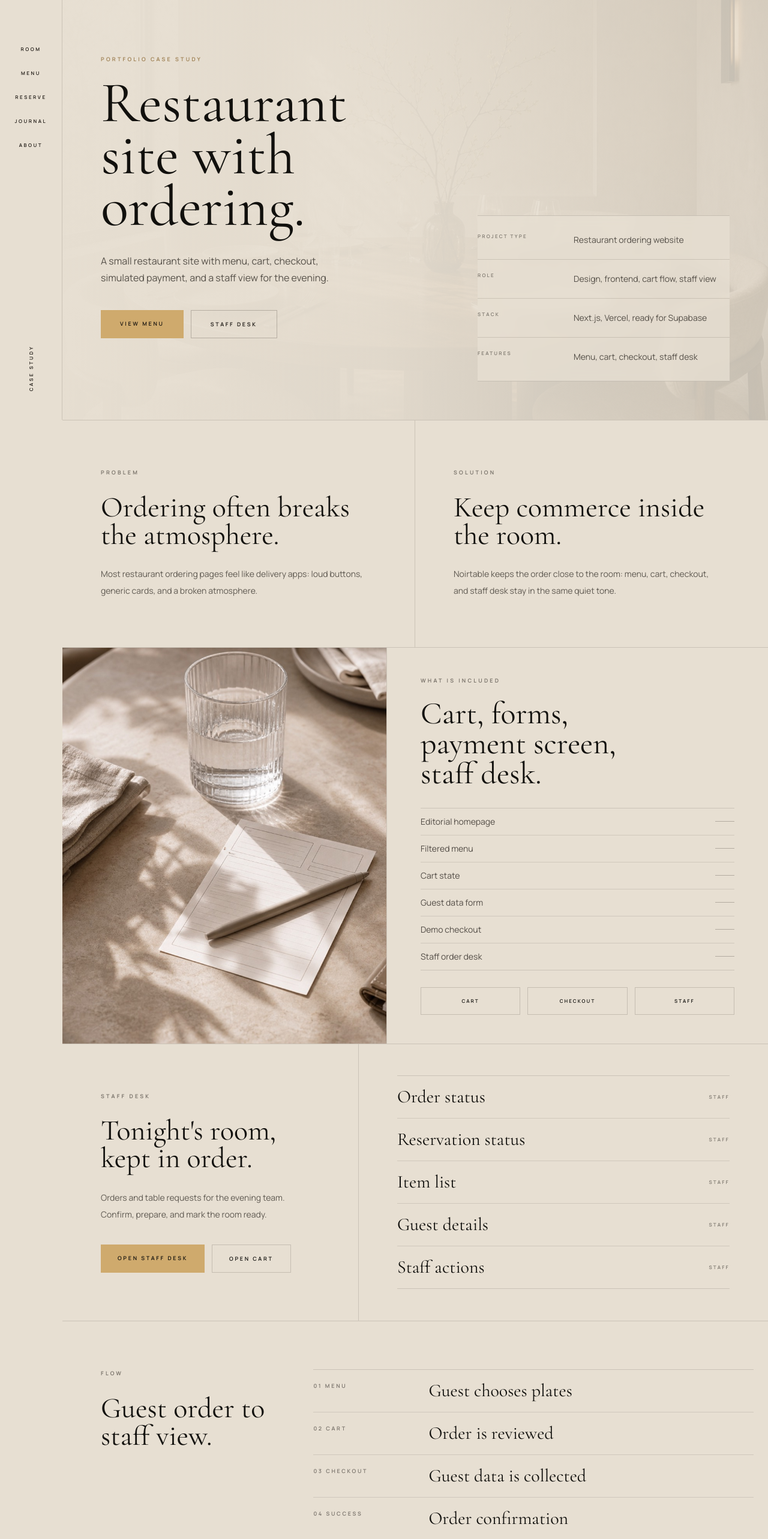
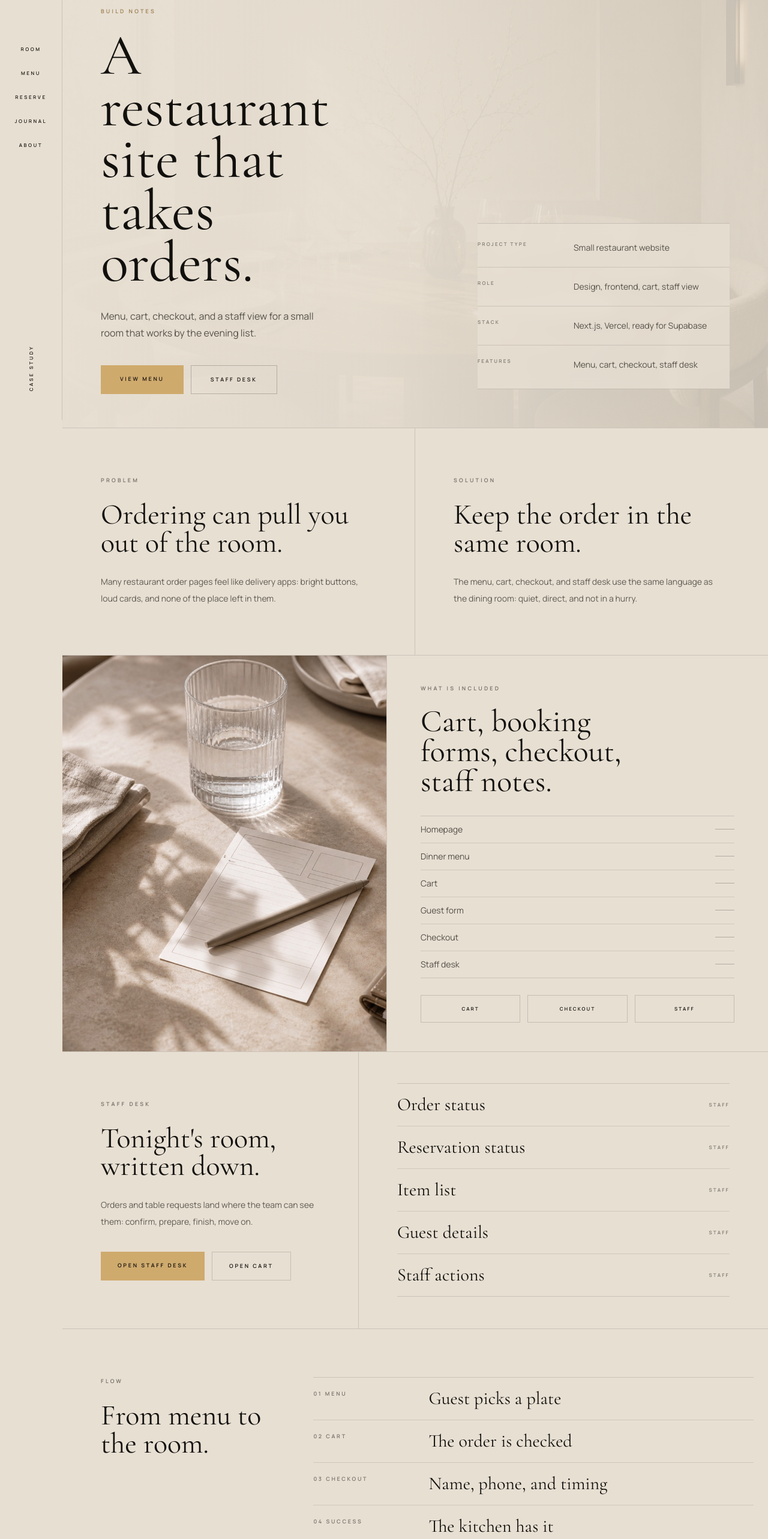
Before and after one commit to noirectinea/noirtable, a Next.js app: page /case-study in a window 1280 px wide. Shown: the part 100-2666 px from the top of the page at 60% size. Built offline with nearby package versions, Linux system fonts and the light colour scheme.

Commit message:
Soften site copy and footer polish

```diff
--- a/src/app/case-study/page.tsx
+++ b/src/app/case-study/page.tsx
@@ -2,9 +2,9 @@ import type { Metadata } from "next";
 import { CaseStudyPage } from "@/components/CaseStudyPage";
 
 export const metadata: Metadata = {
-  title: "Noirtable Case Study | Restaurant Website",
+  title: "Noirtable Notes | Restaurant Website",
   description:
-    "A restaurant website case study with ordering, reservations, checkout, and staff desk.",
+    "Notes on a small restaurant website with menu, reservations, checkout, and staff desk.",
 };
 
 export default function CaseStudy() {
--- a/src/app/layout.tsx
+++ b/src/app/layout.tsx
@@ -2,9 +2,9 @@ import type { Metadata } from "next";
 import "./globals.css";
 
 export const metadata: Metadata = {
-  title: "Noirtable | Restaurant Ordering System",
+  title: "Noirtable | Small Room, Late Plates",
   description:
-    "A restaurant website with menu ordering, reservations, checkout, and staff desk.",
+    "A small restaurant website with a dinner menu, reservations, checkout, and a staff desk.",
   icons: {
     icon: [{ url: "/icon.svg", type: "image/svg+xml" }],
     shortcut: "/icon.svg",
--- a/src/app/menu/page.tsx
+++ b/src/app/menu/page.tsx
@@ -7,7 +7,7 @@ export const dynamic = "force-dynamic";
 export const metadata: Metadata = {
   title: "Menu | Noirtable",
   description:
-    "A full editorial restaurant menu for Noirtable with ordering and reservations.",
+    "The Noirtable dinner menu: a short list, late plates, and tables by phone.",
 };
 
 export default async function Menu() {
--- a/src/components/AdminOrdersPage.tsx
+++ b/src/components/AdminOrdersPage.tsx
@@ -342,10 +342,10 @@ export function AdminOrdersPage() {
             Staff desk
           </p>
           <h1 className="mt-8 max-w-md font-serif text-6xl leading-[0.92] sm:text-8xl">
-            Tonight&apos;s room, kept in order.
+            Tonight&apos;s room, written down.
           </h1>
           <p className="mt-8 max-w-sm text-sm leading-7 text-[#1f1a15]/68">
-            Orders and table requests for the evening team.
+            Orders and table requests for tonight.
           </p>
         </div>
 
--- a/src/components/CartPage.tsx
+++ b/src/components/CartPage.tsx
@@ -42,10 +42,10 @@ export function CartPage() {
               Your order
             </p>
             <h1 className="mt-5 max-w-md font-serif text-5xl leading-[0.92] sm:text-7xl">
-              Held for the kitchen.
+              Held for tonight.
             </h1>
             <p className="mt-6 max-w-sm text-sm leading-7 text-[#f6efe4]/82">
-              Review the plates, then send the note through when you are ready.
+              Check the plates, then send them through.
             </p>
           </div>
         </div>
--- a/src/components/CaseStudyPage.tsx
+++ b/src/components/CaseStudyPage.tsx
@@ -6,19 +6,19 @@ import { NoirtableMark } from "@/components/NoirtableMark";
 import { StableImageFrame } from "@/components/StableImageFrame";
 
 const projectMeta = [
-  ["Project type", "Restaurant ordering website"],
-  ["Role", "Design, frontend, cart flow, staff view"],
+  ["Project type", "Small restaurant website"],
+  ["Role", "Design, frontend, cart, staff view"],
   ["Stack", "Next.js, Vercel, ready for Supabase"],
   ["Features", "Menu, cart, checkout, staff desk"],
 ];
 
 const buildNotes = [
-  "Editorial homepage",
-  "Filtered menu",
-  "Cart state",
-  "Guest data form",
-  "Demo checkout",
-  "Staff order desk",
+  "Homepage",
+  "Dinner menu",
+  "Cart",
+  "Guest form",
+  "Checkout",
+  "Staff desk",
 ];
 
 const staffFeatures = [
@@ -30,11 +30,11 @@ const staffFeatures = [
 ];
 
 const journeySteps = [
-  ["01 Menu", "Guest chooses plates"],
-  ["02 Cart", "Order is reviewed"],
-  ["03 Checkout", "Guest data is collected"],
-  ["04 Success", "Order confirmation"],
-  ["05 Staff desk", "Order lands with staff"],
+  ["01 Menu", "Guest picks a plate"],
+  ["02 Cart", "The order is checked"],
+  ["03 Checkout", "Name, phone, and timing"],
+  ["04 Success", "The kitchen has it"],
+  ["05 Staff desk", "The room sees the order"],
 ];
 
 function Sidebar() {
@@ -104,14 +104,14 @@ export function CaseStudyPage() {
 
           <div className="relative z-10 flex min-h-[calc(100svh-112px)] flex-col justify-center pb-14 pt-28 lg:min-h-screen lg:px-16">
             <p className="text-[9px] font-semibold uppercase tracking-[0.36em] text-[#9b7c4d]">
-              Portfolio case study
+              Build notes
             </p>
             <h1 className="mt-6 max-w-xl font-serif text-6xl leading-[0.9] text-[#11100d] sm:text-7xl lg:text-8xl">
-              Restaurant site with ordering.
+              A restaurant site that takes orders.
             </h1>
             <p className="mt-8 max-w-md text-sm leading-7 text-[#1f1a15]/72 sm:text-base">
-              A small restaurant site with menu, cart, checkout, simulated payment,
-              and a staff view for the evening.
+              Menu, cart, checkout, and a staff view for a small room that works
+              by the evening list.
             </p>
             <div className="mt-10 flex flex-wrap gap-3">
               <Link
@@ -154,11 +154,11 @@ export function CaseStudyPage() {
               Problem
             </p>
             <h2 className="mt-7 max-w-md font-serif text-5xl leading-[0.96]">
-              Ordering often breaks the atmosphere.
+              Ordering can pull you out of the room.
             </h2>
             <p className="mt-7 max-w-md text-sm leading-7 text-[#1f1a15]/68">
-              Most restaurant ordering pages feel like delivery apps: loud
-              buttons, generic cards, and a broken atmosphere.
+              Many restaurant order pages feel like delivery apps: bright
+              buttons, loud cards, and none of the place left in them.
             </p>
           </div>
 
@@ -167,11 +167,11 @@ export function CaseStudyPage() {
               Solution
             </p>
             <h2 className="mt-7 max-w-md font-serif text-5xl leading-[0.96]">
-              Keep commerce inside the room.
+              Keep the order in the same room.
             </h2>
             <p className="mt-7 max-w-md text-sm leading-7 text-[#1f1a15]/68">
-              Noirtable keeps the order close to the room: menu, cart, checkout,
-              and staff desk stay in the same quiet tone.
+              The menu, cart, checkout, and staff desk use the same language as
+              the dining room: quiet, direct, and not in a hurry.
             </p>
           </div>
         </section>
@@ -199,7 +199,7 @@ export function CaseStudyPage() {
               What is included
             </p>
             <h2 className="mt-6 max-w-[410px] font-serif text-4xl leading-[0.96] sm:text-[3.25rem]">
-              Cart, forms, payment screen, staff desk.
+              Cart, booking forms, checkout, staff notes.
             </h2>
 
             <div className="mt-8 grid gap-0 border-y border-[#2d261f]/15">
@@ -243,11 +243,11 @@ export function CaseStudyPage() {
               Staff desk
             </p>
             <h2 className="mt-7 max-w-md font-serif text-5xl leading-[0.96]">
-              Tonight&apos;s room, kept in order.
+              Tonight&apos;s room, written down.
             </h2>
             <p className="mt-7 max-w-md text-sm leading-7 text-[#1f1a15]/68">
-              Orders and table requests for the evening team. Confirm, prepare,
-              and mark the room ready.
+              Orders and table requests land where the team can see them:
+              confirm, prepare, finish, move on.
             </p>
             <div className="mt-9 flex flex-wrap gap-3">
               <Link
@@ -291,7 +291,7 @@ export function CaseStudyPage() {
                 Flow
               </p>
               <h2 className="mt-7 max-w-sm font-serif text-5xl leading-[0.96]">
-                Guest order to staff view.
+                From menu to the room.
               </h2>
             </div>
             <div className="grid gap-0 border-y border-[#2d261f]/15">
@@ -315,10 +315,11 @@ export function CaseStudyPage() {
         <section className="px-6 py-16 sm:px-10 lg:px-16 lg:py-20">
           <div className="border-y border-[#2d261f]/15 py-12 text-center">
             <p className="text-[9px] font-semibold uppercase tracking-[0.36em] text-[#1f1a15]/58">
-              Restaurant ordering website
+              Noirtable
             </p>
             <h2 className="mx-auto mt-7 max-w-3xl font-serif text-5xl leading-[0.96] sm:text-6xl">
-              Menu, cart, checkout, and staff desk for a small evening room.
+              A small restaurant site with a menu, a cart, and a staff desk that
+              stays out of the way.
             </h2>
             <div className="mt-10 flex flex-wrap justify-center gap-3">
               <Link
--- a/src/components/CheckoutPage.tsx
+++ b/src/components/CheckoutPage.tsx
@@ -150,7 +150,7 @@ export function CheckoutPage() {
             A final note, before the kitchen.
           </h1>
           <p className="mt-8 max-w-sm text-sm leading-7 text-[#1f1a15]/68">
-            Leave your details. The kitchen gets the note.
+            Leave your name and number. The kitchen gets the rest.
           </p>
           <div className="mt-12 border-y border-[#2d261f]/15 py-5 text-[9px] font-semibold uppercase tracking-[0.28em] text-[#1f1a15]/55">
             {serviceMethod} / Noirtable
@@ -195,7 +195,7 @@ export function CheckoutPage() {
                   <input
                     value={pickupTime}
                     onChange={(event) => setPickupTime(event.target.value)}
-                    placeholder="Preferred pickup time"
+                    placeholder="Pickup time"
                     className="h-14 border border-[#2d261f]/18 bg-transparent px-5 text-[10px] font-semibold uppercase tracking-[0.28em] outline-none placeholder:text-[#11100d]/48 focus:border-[#11100d]/45"
                   />
                 ) : (
@@ -218,6 +218,7 @@ export function CheckoutPage() {
                   value={note}
                   onChange={(event) => setNote(event.target.value)}
                   placeholder="Comment / note"
+                  aria-label="Kitchen note"
                   rows={5}
                   className="resize-none border border-[#2d261f]/18 bg-transparent px-5 py-4 text-[10px] font-semibold uppercase tracking-[0.24em] outline-none placeholder:text-[#11100d]/48 focus:border-[#11100d]/45"
                 />
--- a/src/components/FoodOrderingPage.tsx
+++ b/src/components/FoodOrderingPage.tsx
@@ -165,10 +165,10 @@ export function FoodOrderingPage() {
       setReservationTime("");
       setReservationParty("2 guests");
       setReservationStatus(
-        `${result.reservationId} is on the evening list. We will call to confirm.`,
+        `${result.reservationId} is on tonight's list. We will call to confirm.`,
       );
     } catch {
-      setReservationStatus("Reservation service unavailable.");
+      setReservationStatus("The phone is quiet right now. Try again soon.");
     } finally {
       setIsReservationSubmitting(false);
     }
@@ -230,7 +230,7 @@ export function FoodOrderingPage() {
                 Small room. Late kitchen. Tables by phone.
               </p>
               <p className="mt-8 max-w-[310px] text-sm leading-7 text-[#11100d]/72">
-                A short list. Built around the market,
+                A short list, written around the market,
                 <br />
                 the room, and the hour.
               </p>
@@ -249,8 +249,8 @@ export function FoodOrderingPage() {
                   <span>Two late</span>
                 </div>
                 <p className="mt-5 text-sm leading-6 text-[#11100d]/68">
-                  Six tables, a short pickup window, and a kitchen kept small
-                  enough to stay precise.
+                  Six tables, two late seats, and a kitchen that stays small
+                  on purpose.
                 </p>
                 <div className="mt-6 flex items-end justify-between border-t border-[#2d261f]/16 pt-4">
                   <span className="text-[8px] font-semibold uppercase tracking-[0.28em] text-[#11100d]/62">
@@ -279,8 +279,8 @@ export function FoodOrderingPage() {
               dinner nightly.
             </h2>
             <p className="mt-8 max-w-sm text-sm leading-7 text-[#11100d]/68">
-              Opened in 2019. Seasonal plates, low light, and reservations
-              confirmed quietly by phone.
+              Opened in 2019. Low light, seasonal plates, and tables confirmed
+              by phone before service.
             </p>
             <dl className="mt-14 grid gap-0 text-[9px] font-semibold uppercase tracking-[0.28em] text-[#11100d]/72">
               {[
@@ -367,8 +367,8 @@ export function FoodOrderingPage() {
                 kept simple.
               </h2>
               <p className="mt-7 max-w-[270px] text-sm leading-7 text-[#11100d]/68">
-                Send a name, a number, and the hour you have in mind. The room
-                confirms every table by phone.
+                Leave a name, a number, and the hour you have in mind. We call
+                back before service.
               </p>
             </div>
 
@@ -451,21 +451,21 @@ export function FoodOrderingPage() {
         </section>
 
         <footer className="border-t border-[#2d261f]/15 px-6 py-8 text-[#11100d] lg:flex lg:items-center lg:justify-between lg:gap-5 lg:border-t-0 lg:px-16 lg:py-9">
-          <span className="block border-b border-[#2d261f]/15 pb-5 text-[9px] font-semibold uppercase tracking-[0.3em] lg:border-b-0 lg:pb-0 lg:tracking-[0.32em]">
+          <span className="block text-center text-[9px] font-semibold uppercase tracking-[0.3em] lg:text-left lg:tracking-[0.32em]">
             Noirtable
           </span>
-          <nav className="mt-5 grid grid-cols-2 border-b border-[#2d261f]/15 text-[8px] font-semibold uppercase tracking-[0.24em] lg:mt-0 lg:flex lg:flex-wrap lg:gap-7 lg:border-b-0 lg:text-[9px] lg:tracking-[0.32em]">
-            <Link className="border-r border-t border-[#2d261f]/15 py-4 lg:border-0 lg:py-0" href="/cart">
+          <nav className="mt-5 flex flex-wrap justify-center gap-x-6 gap-y-3 text-[8px] font-semibold uppercase tracking-[0.22em] text-[#11100d]/72 lg:mt-0 lg:justify-start lg:gap-7 lg:text-[9px] lg:tracking-[0.32em]">
+            <Link href="/cart">
               {itemCount > 0 ? `Cart ${itemCount}` : "Cart"}
             </Link>
-            <a className="border-t border-[#2d261f]/15 py-4 pl-4 lg:border-0 lg:p-0" href="#reserve">
+            <a href="#reserve">
               Reserve
             </a>
-            <Link className="border-r border-t border-[#2d261f]/15 py-4 lg:border-0 lg:py-0" href="/staff">
+            <Link href="/staff">
               Staff desk
             </Link>
-            <Link className="border-t border-[#2d261f]/15 py-4 pl-4 lg:border-0 lg:p-0" href="/case-study">
-              Case study
+            <Link href="/case-study">
+              Journal
             </Link>
           </nav>
         </footer>
--- a/src/components/FullMenuPage.tsx
+++ b/src/components/FullMenuPage.tsx
@@ -428,7 +428,7 @@ export function FullMenuPage({
         </header>
 
         <section className="grid gap-8 border-b border-[#2d261f]/15 px-6 py-8 lg:grid-cols-[1fr_auto] lg:px-16">
-          <nav className="flex gap-8 overflow-x-auto text-[8px] font-semibold uppercase tracking-[0.32em] text-[#11100d]">
+          <nav className="noirtable-scrollbar-hidden flex gap-8 overflow-x-auto text-[8px] font-semibold uppercase tracking-[0.32em] text-[#11100d]">
             <button
               type="button"
               onClick={() => setActiveSection("All")}
@@ -448,7 +448,7 @@ export function FullMenuPage({
             ))}
           </nav>
           <p className="max-w-[260px] text-xs leading-6 text-[#11100d]/66 lg:text-right">
-            Kitchen closes late.
+            Kitchen stays open late.
             <br />
             Last order 30 minutes before close.
           </p>
@@ -480,18 +480,18 @@ export function FullMenuPage({
         </div>
 
         <footer className="border-t border-[#2d261f]/15 px-6 py-8 text-[#11100d] lg:flex lg:items-center lg:justify-between lg:gap-5 lg:px-16 lg:py-9">
-          <span className="block border-b border-[#2d261f]/15 pb-5 text-[9px] font-semibold uppercase tracking-[0.3em] lg:border-b-0 lg:pb-0 lg:tracking-[0.32em]">
+          <span className="block text-center text-[9px] font-semibold uppercase tracking-[0.3em] lg:text-left lg:tracking-[0.32em]">
             Noirtable
           </span>
-          <nav className="mt-5 grid grid-cols-2 border-b border-[#2d261f]/15 text-[8px] font-semibold uppercase tracking-[0.24em] lg:mt-0 lg:flex lg:flex-wrap lg:gap-7 lg:border-b-0 lg:text-[9px] lg:tracking-[0.32em]">
-            <Link className="border-r border-t border-[#2d261f]/15 py-4 lg:border-0 lg:py-0" href="/cart">
+          <nav className="mt-5 flex flex-wrap justify-center gap-x-6 gap-y-3 text-[8px] font-semibold uppercase tracking-[0.22em] text-[#11100d]/72 lg:mt-0 lg:justify-start lg:gap-7 lg:text-[9px] lg:tracking-[0.32em]">
+            <Link href="/cart">
               {itemCount > 0 ? `Cart ${itemCount}` : "Cart"}
             </Link>
-            <Link className="border-t border-[#2d261f]/15 py-4 pl-4 lg:border-0 lg:p-0" href="/staff">
+            <Link href="/staff">
               Staff desk
             </Link>
-            <Link className="col-span-2 border-t border-[#2d261f]/15 py-4 lg:col-span-1 lg:border-0 lg:py-0" href="/case-study">
-              Case study
+            <Link href="/case-study">
+              Journal
             </Link>
           </nav>
         </footer>
--- a/src/components/OrderSuccessPage.tsx
+++ b/src/components/OrderSuccessPage.tsx
@@ -52,7 +52,7 @@ export function OrderSuccessPage() {
             The kitchen has it.
           </h1>
           <p className="mx-auto mt-7 max-w-md text-center text-sm leading-7 text-[#1f1a15]/68">
-            The room will call if anything needs confirming.
+            If anything needs clearing up, we will call.
           </p>
 
           <div className="mx-auto mt-12 grid max-w-2xl divide-y divide-[#2d261f]/12 border-y border-[#2d261f]/15">
--- a/src/components/StaffLoginPage.tsx
+++ b/src/components/StaffLoginPage.tsx
@@ -71,13 +71,13 @@ export function StaffLoginPage() {
           Staff desk
         </p>
         <h1 className="mt-6 font-serif text-6xl leading-[0.92]">
-          Evening room login.
+          Staff door.
         </h1>
         <p className="mt-6 max-w-sm text-sm leading-7 text-[#11100d]/66">
-          Orders and table requests for the team.
+          Orders and table requests for tonight.
         </p>
         <p className="mt-4 text-[9px] font-semibold uppercase tracking-[0.24em] text-[#11100d]/45">
-          Use the staff account created in Supabase.
+          Sign in with the evening staff account.
         </p>
 
         <form onSubmit={submitLogin} className="mt-10 grid gap-3">
```
Also changed, not shown: src/app/globals.css (+8 -0 lines).
